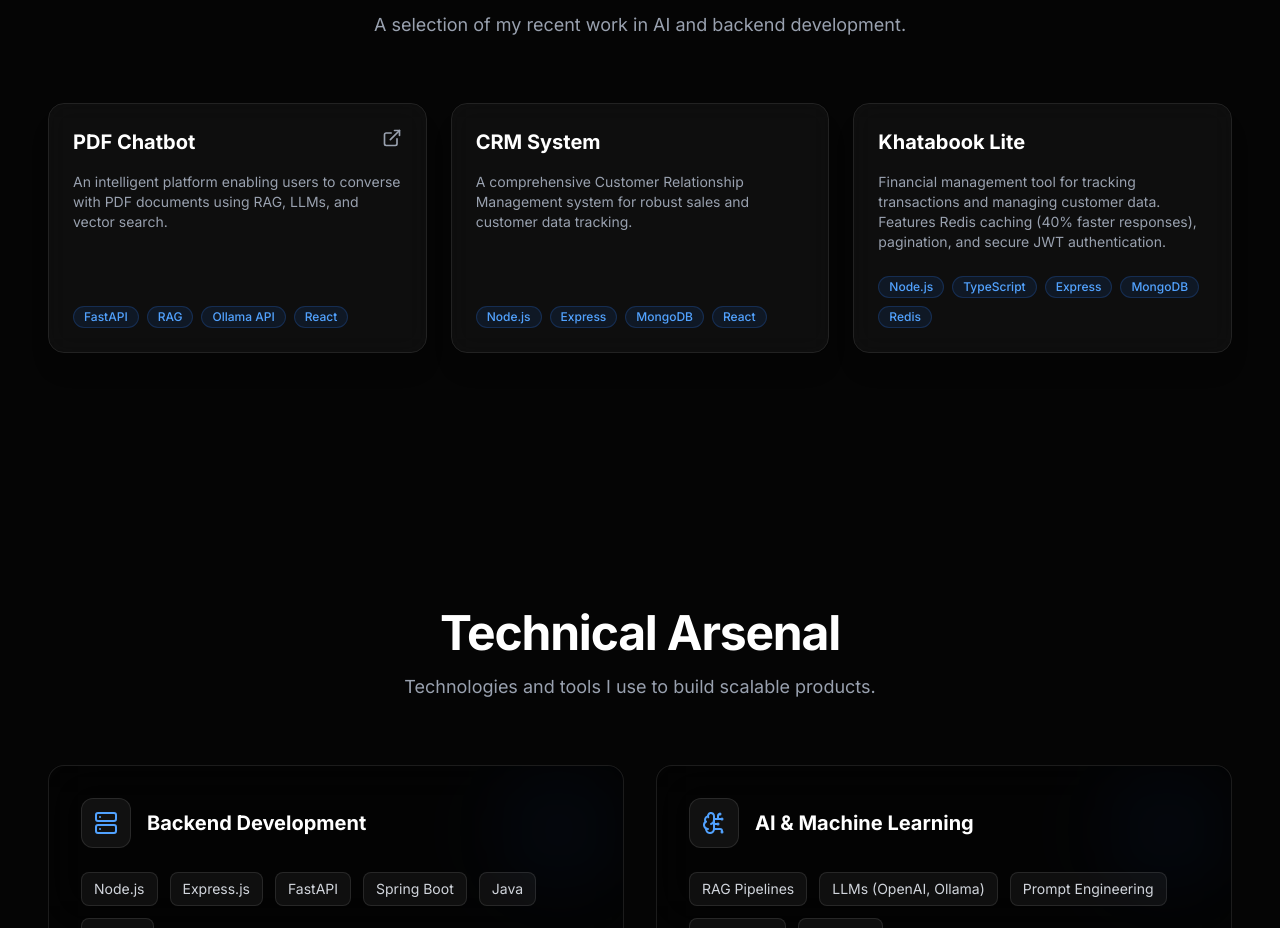
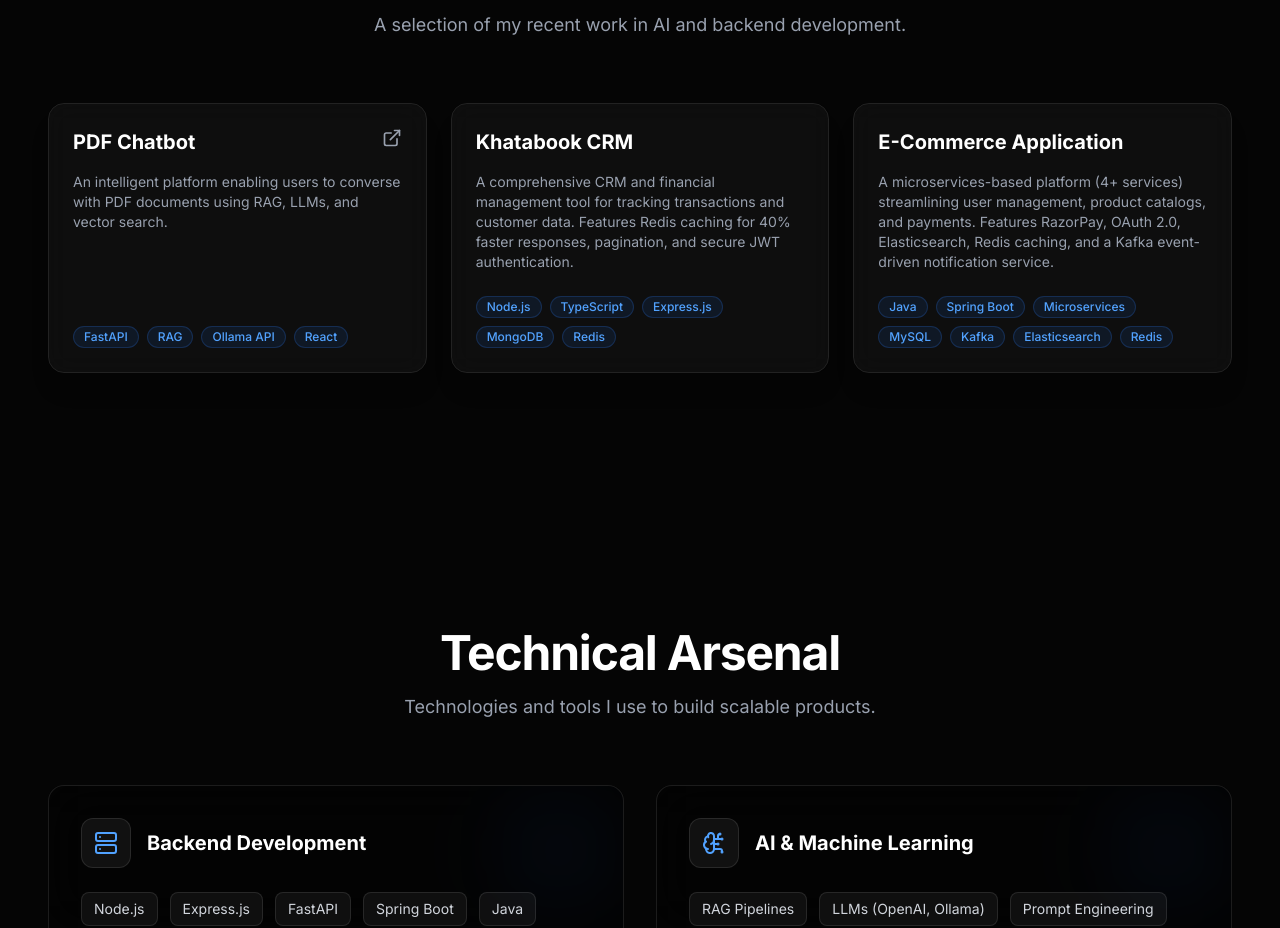
Before and after one commit to miteshjadav98/MiteshPortforlio, a React (Vite) app: page / in a window 1280 px wide. Shown: the part 981-1909 px from the top of the page. Built offline with nearby package versions, Linux system fonts and the light colour scheme.

Commit message:
feat: merge CRM with Khatabook Lite and add E-Commerce app

```diff
--- a/src/data/constants.js
+++ b/src/data/constants.js
@@ -27,17 +27,17 @@ export const PROJECTS = [
   },
   {
     id: 2,
-    title: "CRM System",
-    description: "A comprehensive Customer Relationship Management system for robust sales and customer data tracking.",
-    tech: ["Node.js", "Express", "MongoDB", "React"],
+    title: "Khatabook CRM",
+    description: "A comprehensive CRM and financial management tool for tracking transactions and customer data. Features Redis caching for 40% faster responses, pagination, and secure JWT authentication.",
+    tech: ["Node.js", "TypeScript", "Express.js", "MongoDB", "Redis"],
     demoUrl: "#",
     githubUrl: "#"
   },
   {
     id: 3,
-    title: "Khatabook Lite",
-    description: "Financial management tool for tracking transactions and managing customer data. Features Redis caching (40% faster responses), pagination, and secure JWT authentication.",
-    tech: ["Node.js", "TypeScript", "Express", "MongoDB", "Redis"],
+    title: "E-Commerce Application",
+    description: "A microservices-based platform (4+ services) streamlining user management, product catalogs, and payments. Features RazorPay, OAuth 2.0, Elasticsearch, Redis caching, and a Kafka event-driven notification service.",
+    tech: ["Java", "Spring Boot", "Microservices", "MySQL", "Kafka", "Elasticsearch", "Redis"],
     demoUrl: "#",
     githubUrl: "#"
   }
```
